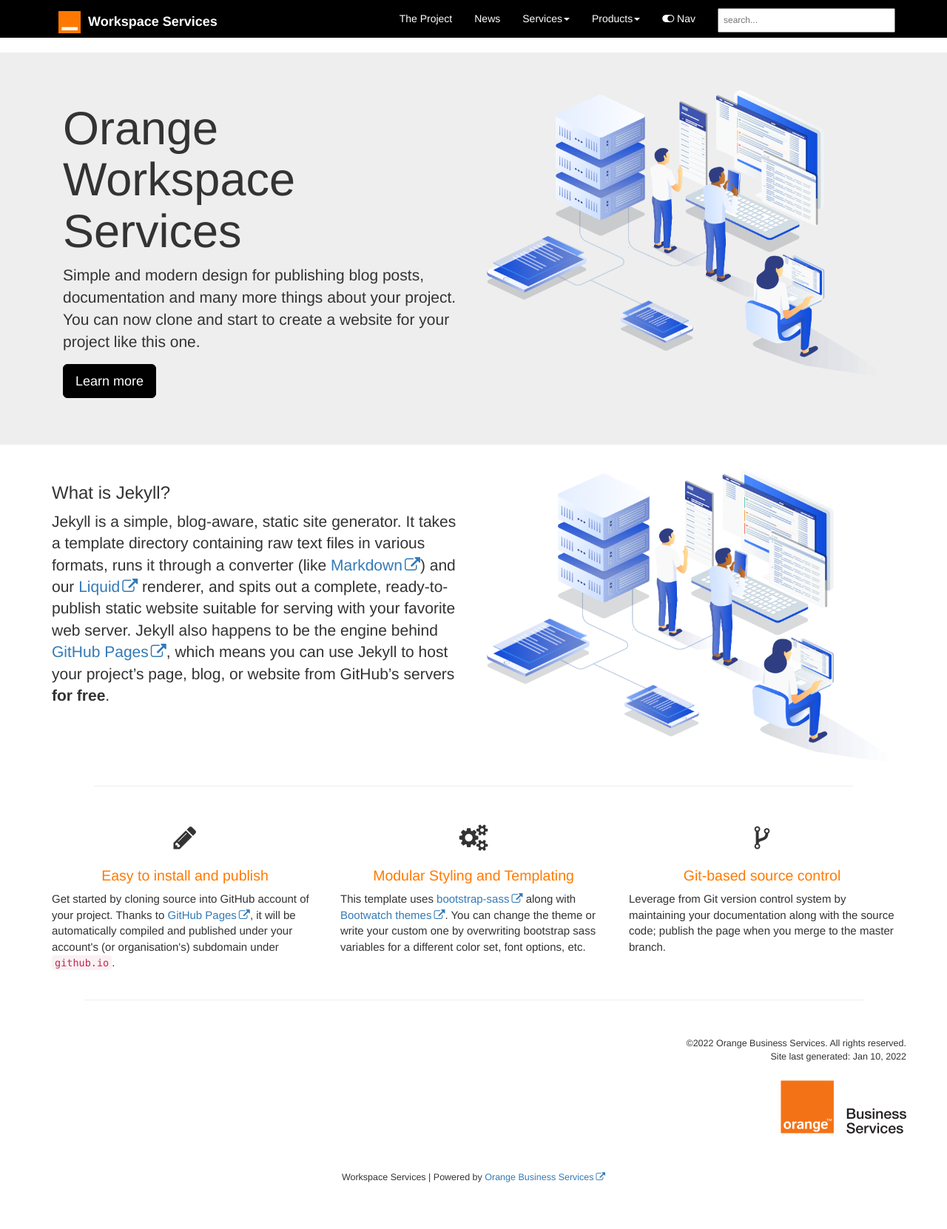
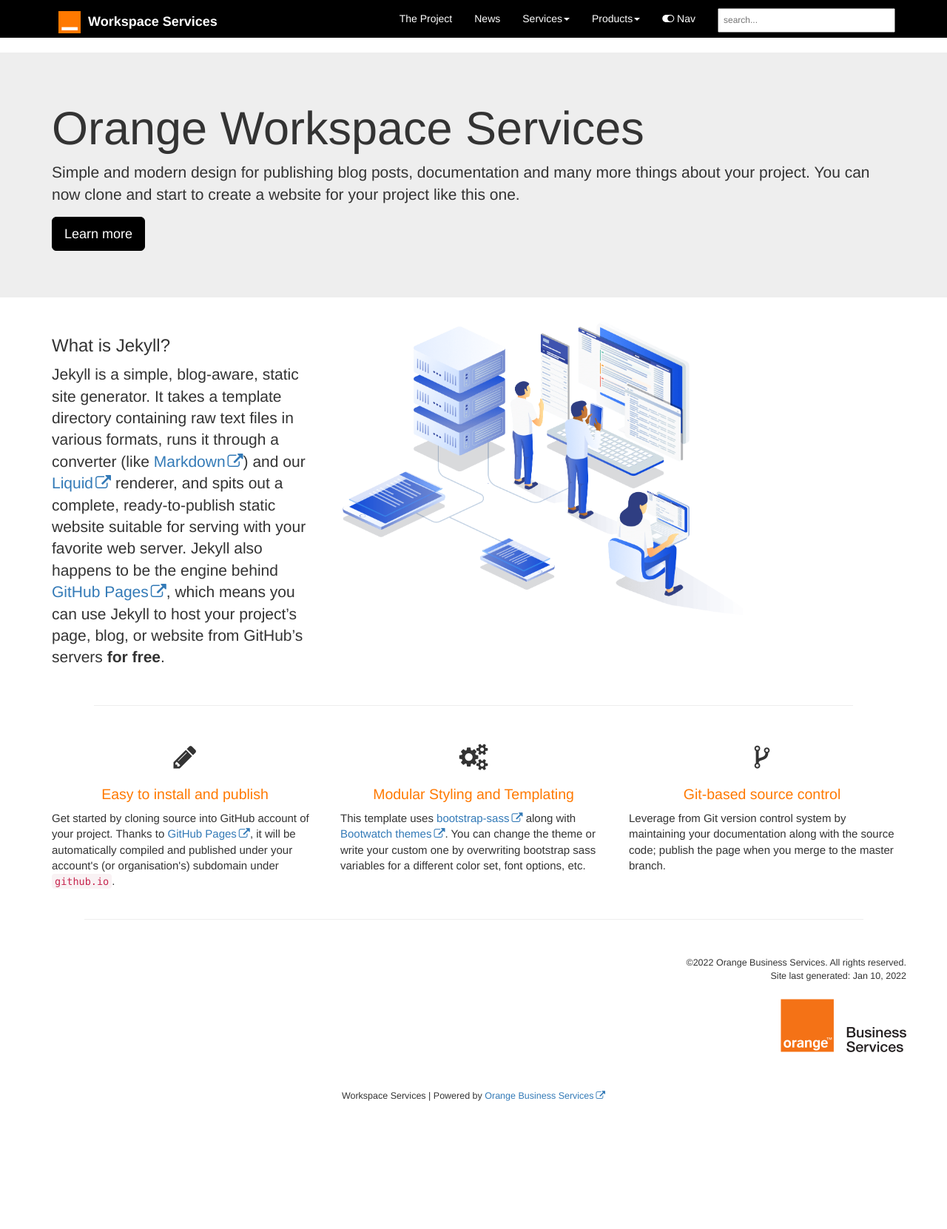
Before and after one commit to brummens/workspace-docs, a Jekyll site: the page built from index.html, in a window 1280 px wide. Shown: the whole page at 74% size. Built offline with Jekyll 4.4.1, drawn with Linux system fonts in a browser that asks for light colours; comment, search, counter and statistics services are not loaded; after the commit the page ends 1551 px from its top, so only the background shows below that.

Commit message:
Update index.html

```diff
--- a/index.html
+++ b/index.html
@@ -4,21 +4,16 @@
 
 <div class="jumbotron">
     <div class="container">
-		<div class="col-md-6">
         <h1>Orange Workspace Services</h1>
         <p>Simple and modern design for publishing blog posts, documentation and many more things about your project.
           You can now clone and start to create a website for your project like this one.</p>
         <p><a class="btn btn-primary btn-lg" href="{{ "/project" | relative_url }}" role="button">Learn more</a></p>
     </div>
-		<div class="col-md-6 text-right">
-			  <img src="{{ "/images/illustration.png" | relative_url }}" alt="Orange Workspace Services" class="img-responsive">
-		</div>
-	</div>
 </div>
 
 <div class="container">
     <div class="row">
-        <div class="col-md-6">
+        <div class="col-md-4">
             <h2 class="header-light regular-pad">What is Jekyll?</h2>
               <p class="lead">Jekyll is a simple, blog-aware, static site generator. It takes a template
               directory containing raw text files in various formats, runs it through
```
Lines whose indentation alone changed are shown as unchanged.
